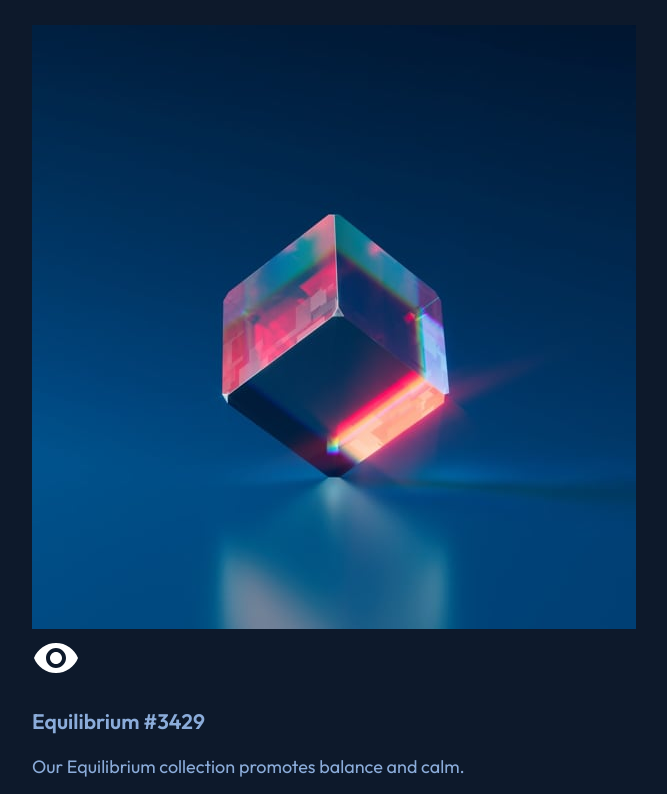
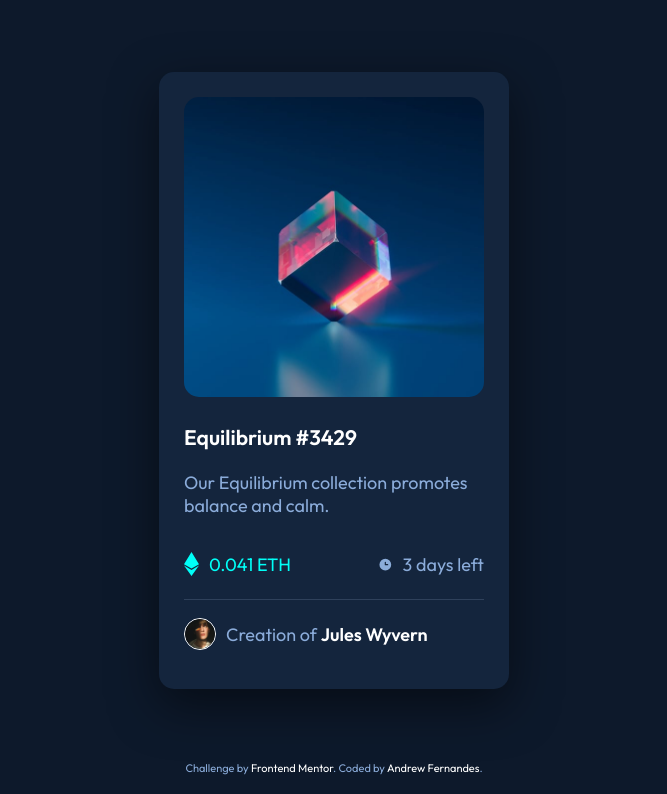
Before and after one commit to andrew8gmf/nft-preview-card-component, an Angular app: page / in a window 1280 px wide. Shown: the top 794 px of the page, without its empty margins (306-973 px from the left). Built offline with nearby package versions, Linux system fonts and the light colour scheme.

Commit message:
fix: semantic error in styles

```diff
--- a/src/app/home/home.component.scss
+++ b/src/app/home/home.component.scss
@@ -7,7 +7,7 @@ app-home {
     padding-top: 25px;
     width: 100%;
 
-    &__card {
+    .card {
         background: var(--neutral-card-bg);
         border-radius: 15px;
         box-shadow: 0 1rem 3rem rgb(0 0 0 / 50%);
@@ -121,7 +121,7 @@ app-home {
         }
     }
 
-    &__attribution {
+    .attribution {
         font-size: 11px;
         padding: 25px;
         text-align: center;
```
